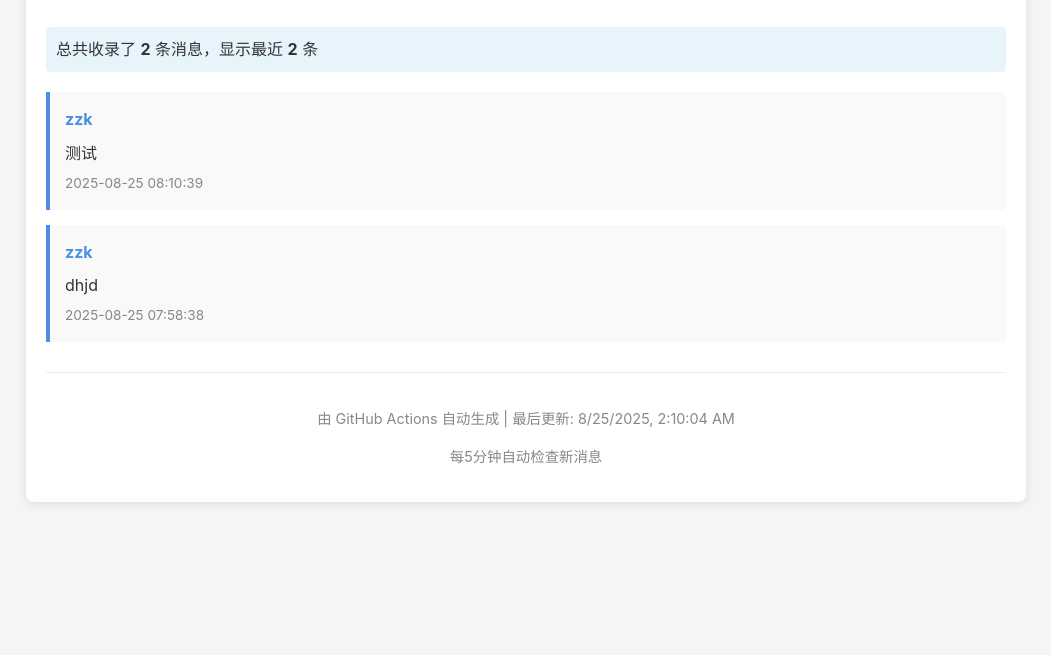
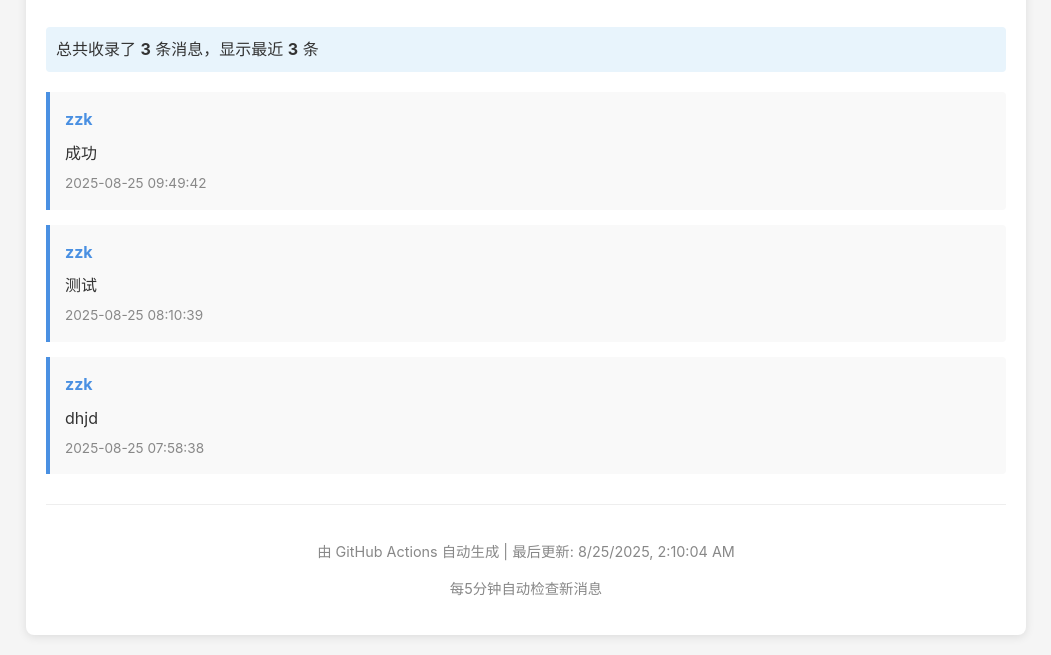
Before and after one commit to zzk6780051/TG_bot_web, a plain HTML site: page index.html in a window 1280 px wide. Shown: the part 200-855 px from the top of the page, without its empty margins (114-1165 px from the left). Before the commit the page ends 800 px from the top, so only its background shows below. Drawn offline with Linux system fonts and the light colour scheme.

Commit message:
Update message archive page

```diff
--- a/index.html
+++ b/index.html
@@ -78,10 +78,15 @@
         </div>
 
         <div class="stats">
-            总共收录了 <strong>2</strong> 条消息，显示最近 <strong>2</strong> 条
+            总共收录了 <strong>3</strong> 条消息，显示最近 <strong>3</strong> 条
         </div>
 
         <div id="messages">
+            <div class="message">
+                <span class="sender">zzk</span>
+                <div class="text">成功</div>
+                <span class="timestamp">2025-08-25 09:49:42</span>
+            </div>
             <div class="message">
                 <span class="sender">zzk</span>
                 <div class="text">测试</div>
@@ -95,7 +100,7 @@
         </div>
 
         <div class="footer">
-            <p>由 GitHub Actions 自动生成 | 最后更新: <span id="updateTime">2025-08-25 09:11:45</span></p>
+            <p>由 GitHub Actions 自动生成 | 最后更新: <span id="updateTime">2025-08-25 10:09:56</span></p>
             <p>每5分钟自动检查新消息</p>
         </div>
     </div>
```
